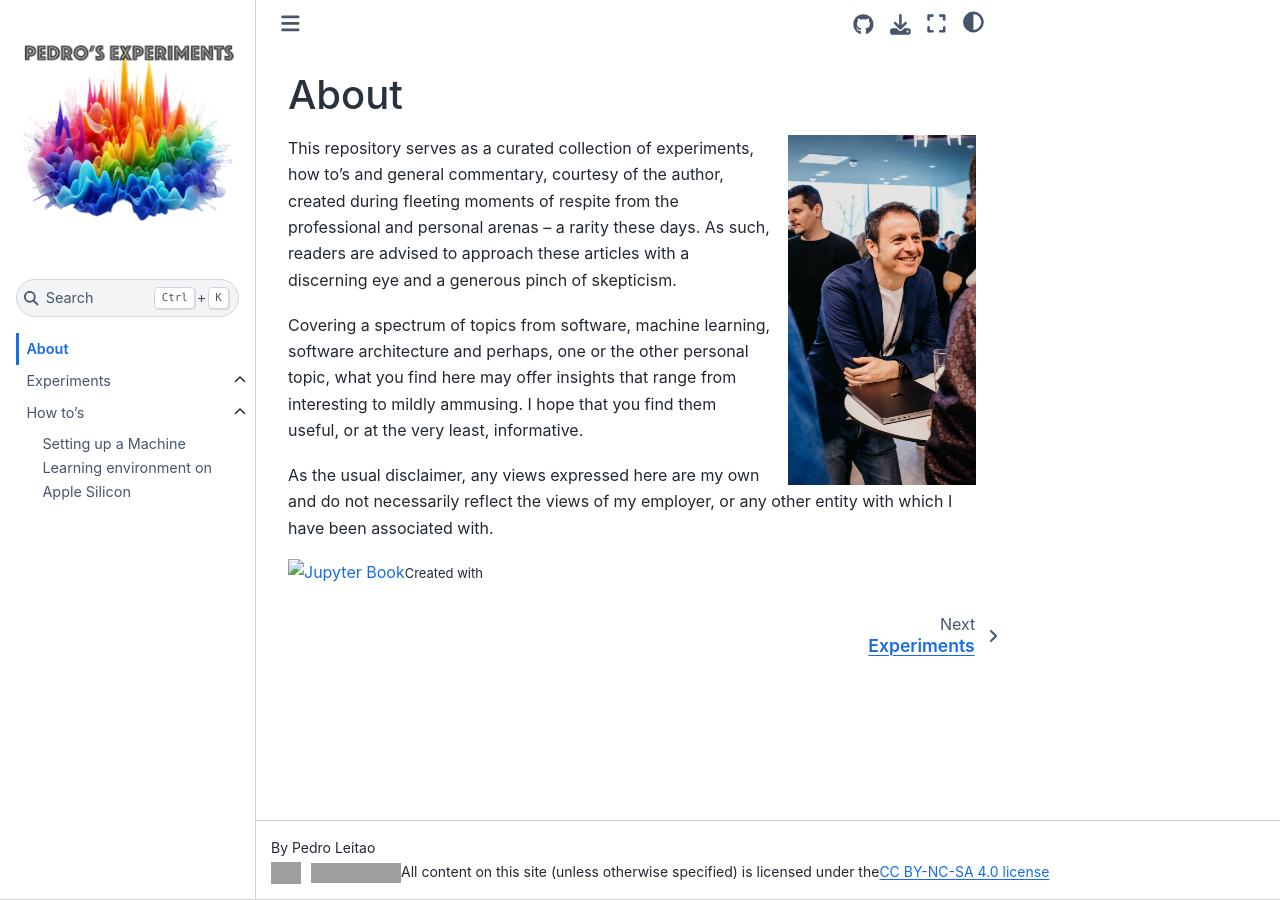
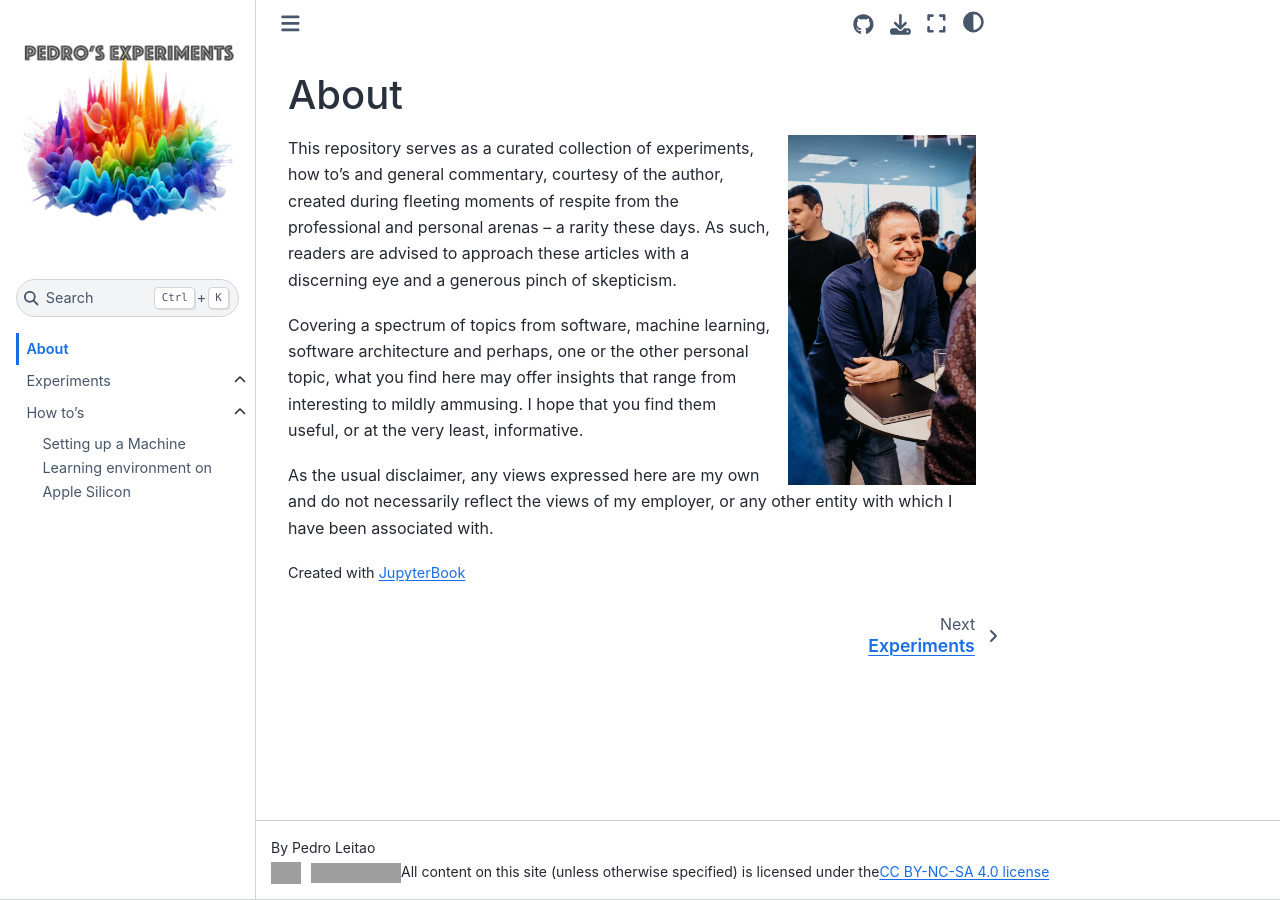
Before and after one commit to pedro-leitao/pedros-experiments, a Jupyter Book: the page built from intro.md, in a window 1280 px wide. Built offline with Jupyter Book 1.0.4 settings and Sphinx 7.4.7 and the Sphinx Book theme 1.1.4, drawn with Linux system fonts in a browser that asks for light colours; pages that are not in the unit, such as notebooks, are missing from menus; comment, search, counter and statistics services are not loaded; grey boxes are pictures that could not be loaded.

Commit message:
Minor change

```diff
--- a/intro.md
+++ b/intro.md
@@ -12,4 +12,4 @@ Covering a spectrum of topics from software, machine learning, software architec
 
 As the usual disclaimer, any views expressed here are my own and do not necessarily reflect the views of my employer, or any other entity with which I have been associated with.
 
-<span style="font-size:small;">Created with</span> <a href="https://jupyterbook.org"> <img src="logo.png" alt="Jupyter Book" height="30px" style="float: left;"></a>
+<small>Created with [JupyterBook](https://jupyterbook.org)</small>
```
